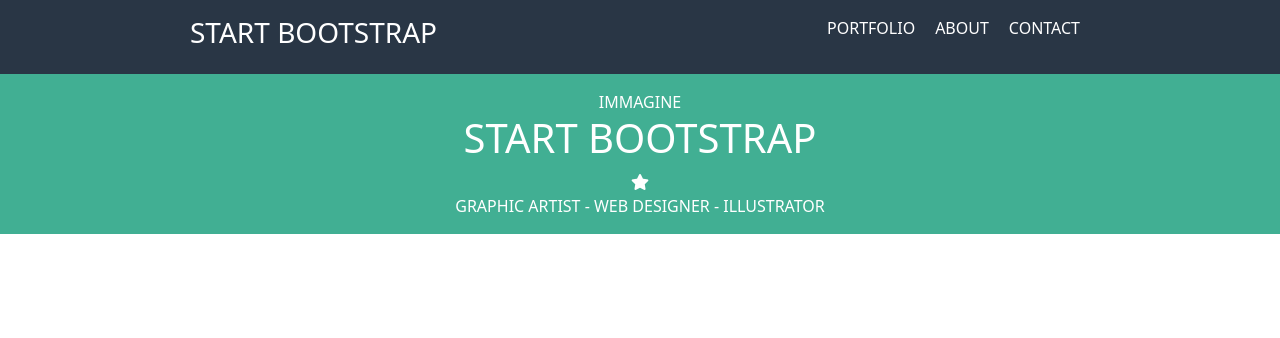
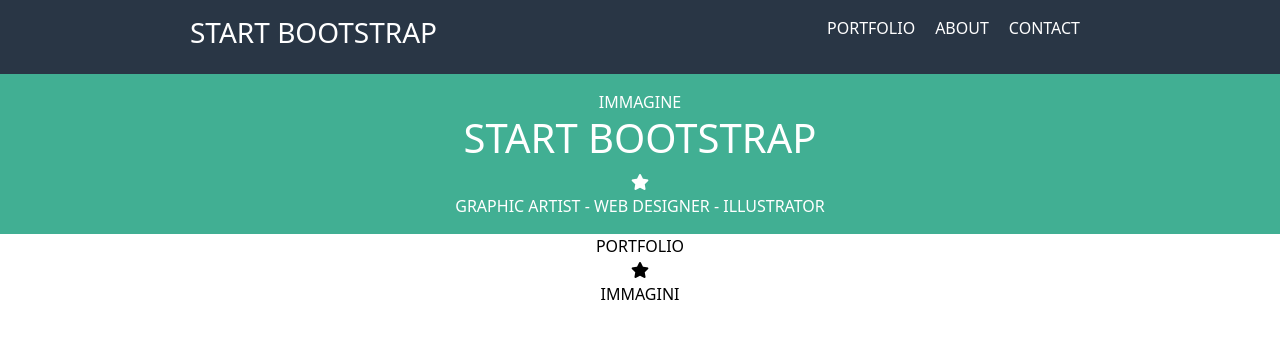
Before and after one commit to dvthnight/html-css-bootstrap-freelancer, a plain HTML site: page index.html in a window 1280 px wide. Drawn offline with nearby package versions, Linux system fonts and the light colour scheme.

Commit message:
completata sezione 2

```diff
--- a/index.html
+++ b/index.html
@@ -48,6 +48,16 @@
                 </div>
             </div>
         </section>
+
+        <section>
+            <div class="container-fluid text-uppercase ms_color-black">
+                <div class="row flex-column align-items-center">
+                    <div class="col-auto">Portfolio</div>
+                    <div class="col-auto"><i class="fas fa-star"></i></div>
+                    <div class="col-auto">immagini</div>
+                </div>
+            </div>
+        </section>
     </main>
 </body>
 </html>
--- a/style.css
+++ b/style.css
@@ -30,3 +30,7 @@ body{
 .ms_el-nav{
     padding: 10px;
 }
+
+.ms_color-black{
+    color: black;
+}
```
